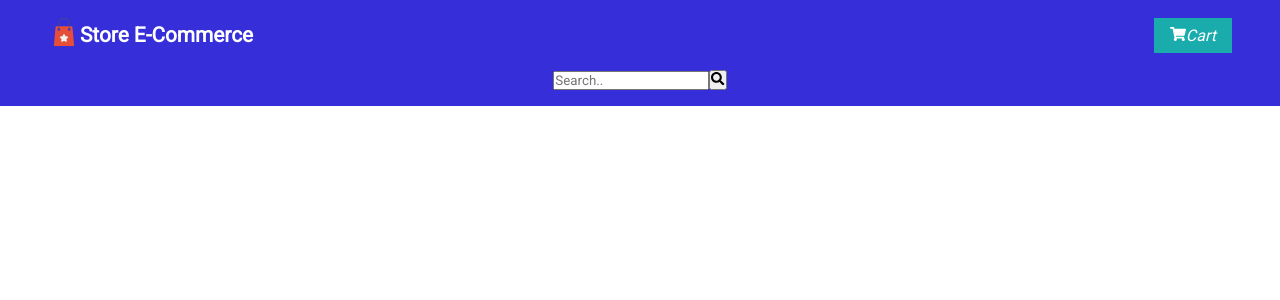
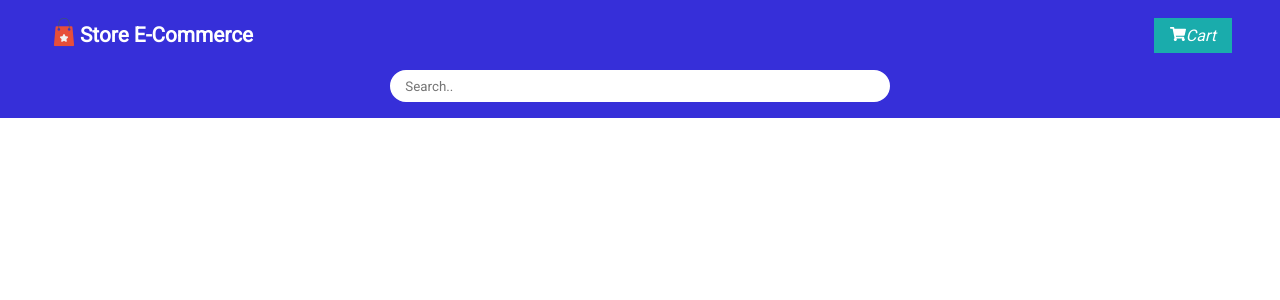
Before and after one commit to Brijsunil2/store-e-commerce, a React (Vite) app in the folder frontend/: page / in a window 1280 px wide. Shown: the top 300 px of the page. Built offline with nearby package versions, Linux system fonts and the light colour scheme.

Commit message:
Styled search bar

```diff
--- a/frontend/src/components/SearchBar.jsx
+++ b/frontend/src/components/SearchBar.jsx
@@ -5,10 +5,10 @@ const SearchBar = () => {
   return (
     <div className="search-bar">
       <form action="/action_page.php">
-        <input type="text" placeholder="Search.." name="search" />
-        <button className="search-btn" type="button">
+        <input type="search" placeholder="Search.." name="search" />
+        {/* <button className="search-btn" type="submit">
           <FaSearch />
-        </button>
+        </button> */}
       </form>
     </div>
   );
--- a/frontend/src/styles/SearchBar.css
+++ b/frontend/src/styles/SearchBar.css
@@ -0,0 +1,29 @@
+.search-bar form {
+  text-align: center;
+  width: 100%;
+}
+
+.search-bar input {
+  padding: 0.5em 1em;
+  outline: 0;
+  border: 2px solid white;
+  border-radius: 2rem;
+  width: 100%;
+  max-width: 500px;
+}
+
+.search-bar input:focus {
+  border: 2px solid #1AACAC;
+}
+
+.search-bar .search-btn:hover {
+  background-color: #1a9b9b;
+  cursor: pointer;
+}
+
+.search-bar .search-btn {
+  padding: 0.5em;
+  background-color: #1AACAC;
+  border: none;
+  margin-left: 2px;
+}
```
